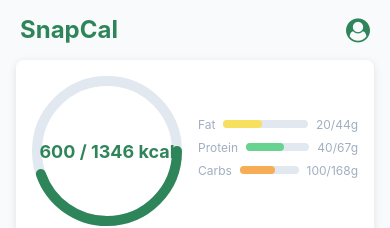
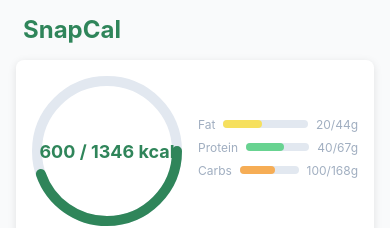
Before and after one commit to namithajosf/snapcal, a React Native app in the folder SnapCal/: screen /Home in a window 390 px wide. Shown: the top 228 px of the page. Built offline with nearby package versions, Linux system fonts and the light colour scheme.

Commit message:
Added components for custom header

```diff
--- a/SnapCal/components/Header.js
+++ b/SnapCal/components/Header.js
@@ -1,18 +1,14 @@
 import React from 'react';
-import { StyleSheet, Text, View, TouchableOpacity } from 'react-native';
-import { FontAwesome } from '@expo/vector-icons';
-import { useNavigation } from '@react-navigation/native';
+import { StyleSheet, Text, View } from 'react-native';
 
-export default function Header() {
-
-  const navigation = useNavigation();
-
+export default function Header({ leftComponent, rightComponent }) {
   return (
     <View style={styles.header}>
-      <Text style={styles.headerText}>SnapCal</Text>
-      <TouchableOpacity onPress={() => navigation.navigate('Profile')}>
-        <FontAwesome name="user-circle" size={24} color="#2F855A" />
-      </TouchableOpacity>
+      <View style={styles.leftContainer}>
+        {leftComponent}
+        <Text style={styles.headerText}>SnapCal</Text>
+      </View>
+      {rightComponent || <View style={{ width: 24 }} />}
     </View>
   );
 }
@@ -23,11 +19,16 @@ const styles = StyleSheet.create({
     justifyContent: 'space-between',
     alignItems: 'center',
     paddingHorizontal: 20,
-    marginTop: 15
+    marginTop: 15,
+  },
+  leftContainer: {
+    flexDirection: 'row',
+    alignItems: 'center',
   },
   headerText: {
     fontSize: 24,
     fontWeight: 'bold',
     color: '#2F855A',
+    marginLeft: 3
   },
 });
```
